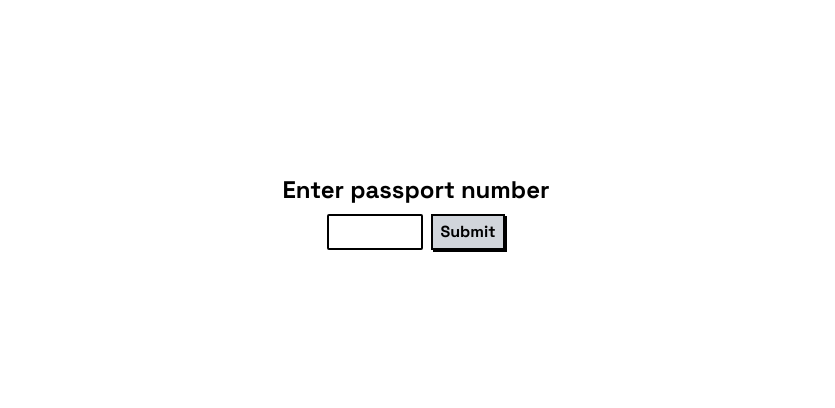
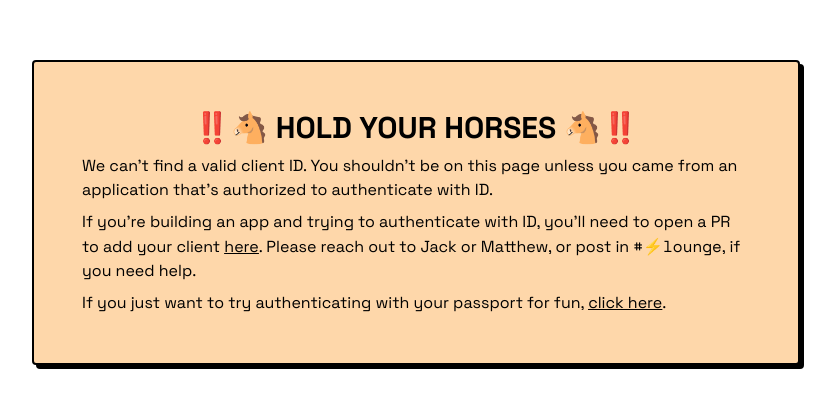
Before and after one commit to purduehackers/id, a Next.js app: page /authorize in a window 1280 px wide. Shown: the part 188-596 px from the top of the page, without its empty margins (224-1059 px from the left). Built offline with nearby package versions, Linux system fonts and the light colour scheme.

Commit message:
prevent auth if the client id isn't valid

```diff
--- a/pages/authorize.tsx
+++ b/pages/authorize.tsx
@@ -1,3 +1,4 @@
+import Link from "next/link";
 import { useSearchParams } from "next/navigation";
 import { useState, useEffect } from "react";
 
@@ -5,18 +6,27 @@ enum AuthState {
   EnterNumber,
   WaitForScan,
   Authorize,
+  NoClient,
 }
 
-export default function Authorize() {
+const validClients = ["dashboard", "passports", "authority", "auth-test"];
+
+export default function Authorize({
+  isValidClientId,
+}: {
+  isValidClientId: boolean;
+}) {
+  const searchParams = useSearchParams();
+  const clientId = searchParams.get("client_id");
+
   const [passport, setPassport] = useState("");
-  const [state, setState] = useState(AuthState.EnterNumber);
+  const [state, setState] = useState(
+    isValidClientId ? AuthState.EnterNumber : AuthState.NoClient
+  );
   const [totpNeeded, setTotpNeeded] = useState(false);
   const [totpCode, setTotpCode] = useState("");
   const [numberFormPending, setNumberFormPending] = useState(false);
   const [numberFormError, setNumberFormError] = useState(false);
-
-  const searchParams = useSearchParams();
-  const clientId = searchParams.get("client_id");
 
   const id = passport.includes(".")
     ? parseInt(passport.split(".")[1] ?? "0")
@@ -188,6 +198,56 @@ export default function Authorize() {
           </div>
         </div>
       )}
+      {state === AuthState.NoClient && (
+        <div className="w-11/12 sm:w-auto sm:max-w-3xl p-4 sm:p-12 border-2 rounded border-black shadow-blocks-sm bg-orange-200 flex flex-col gap-2">
+          <p className="font-bold text-2xl sm:text-3xl text-center">
+            ‼️🐴 HOLD YOUR HORSES 🐴‼️
+          </p>
+          <p>
+            We can&rsquo;t find a valid client ID. You shouldn&rsquo;t be on
+            this page unless you came from an application that&rsquo;s
+            authorized to authenticate with ID.
+          </p>
+          <p>
+            If you&rsquo;re building an app and trying to authenticate with ID,
+            you&rsquo;ll need to open a PR to add your client{" "}
+            <span className="underline">
+              <Link
+                target="_blank"
+                href="https://github.com/purduehackers/id/blob/main/src/lib.rs#L196-L231"
+              >
+                here
+              </Link>
+            </span>
+            . Please reach out to Jack or Matthew, or post in{" "}
+            <span className="font-mono">#⚡lounge</span>, if you need help.
+          </p>
+          <p>
+            If you just want to try authenticating with your passport for fun,{" "}
+            <span className="underline">
+              <Link href="https://passport-auth-example.purduehackers.com">
+                click here
+              </Link>
+            </span>
+            .
+          </p>
+        </div>
+      )}
     </div>
   );
 }
+
+export async function getServerSideProps(context: {
+  query: { client_id: string | null };
+}) {
+  const { query } = context;
+  const clientId = query.client_id;
+
+  const isValidClientId = clientId && validClients.includes(clientId);
+
+  return {
+    props: {
+      isValidClientId: !!isValidClientId,
+    },
+  };
+}
```
